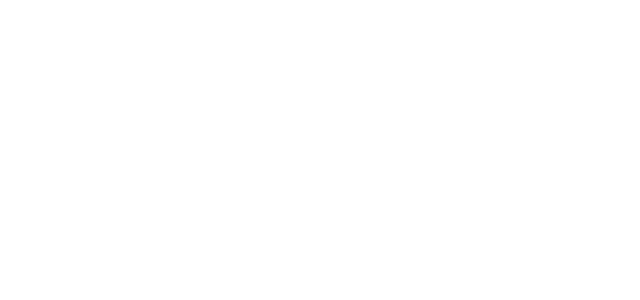
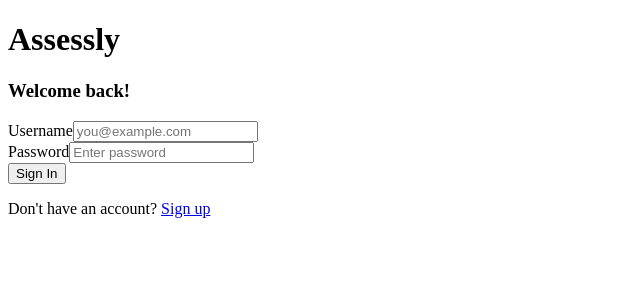
Before and after one commit to SatoruZati/Assessly, a React (Vite) app in the folder Client/: page / in a window 1280 px wide. Shown: the top 300 px of the page, without its empty margins (0-640 px from the left). Built offline with nearby package versions, Linux system fonts and the light colour scheme.

Commit message:
Update: Added Login Page (functionality and skeleton)

```diff
--- a/Client/package.json
+++ b/Client/package.json
@@ -11,8 +11,11 @@
   },
   "dependencies": {
     "@tailwindcss/vite": "^4.1.4",
+    "axios": "^1.8.4",
+    "lucide-react": "^0.492.0",
     "react": "^19.0.0",
     "react-dom": "^19.0.0",
+    "react-router-dom": "^7.5.1",
     "tailwindcss": "^4.1.4"
   },
   "devDependencies": {
--- a/Client/src/App.tsx
+++ b/Client/src/App.tsx
@@ -1,13 +1,15 @@
-import { useState } from 'react'
-import './Global.css'
+import { BrowserRouter, Routes, Route } from "react-router-dom"
+import Login from './Pages/Login'
 
 function App() {
-  const [count, setCount] = useState(0)
 
   return (
-    <>
+    <BrowserRouter>
+        <Routes>
+            {<Route path='/' element = {<Login/>}/>}
+        </Routes>
+    </BrowserRouter>
 
-    </>
   )
 }
 
--- /dev/null
+++ b/Client/src/Components/Input.tsx
@@ -0,0 +1,26 @@
+import React from 'react';
+
+interface InputProps {
+  label: string;
+  type: string;
+  placeholder: string;
+  inputRef: React.RefObject<HTMLInputElement | null>;
+}
+
+const Input: React.FC<InputProps> = ({ label, type, placeholder, inputRef }) => {
+  return (
+    <div className="mb-5">
+      <label className="block text-gray-700 text-sm font-bold mb-2" htmlFor={label}>
+        {label}
+      </label>
+      <input
+        ref={inputRef}
+        className="shadow-sm appearance-none border rounded-lg w-full py-3 px-4 text-gray-700 leading-tight focus:outline-none focus:ring-2 focus:ring-blue-500"
+        type={type}
+        placeholder={placeholder}
+      />
+    </div>
+  );
+};
+
+export default Input;
--- /dev/null
+++ b/Client/src/Pages/Login.tsx
@@ -0,0 +1,72 @@
+import { useRef } from "react";
+import { useNavigate } from "react-router-dom";
+import axios from "axios";
+import Input from "../Components/Input";
+
+const Login: React.FC = () => {
+  const usernameRef = useRef<HTMLInputElement>(null);
+  const passwordRef = useRef<HTMLInputElement>(null);
+  const navigate = useNavigate();
+
+  async function login() {
+    const username = usernameRef.current?.value;
+    const password = passwordRef.current?.value;
+
+    if (!username || !password) {
+      alert("Please fill in all fields.");
+      return;
+    }
+
+    try {
+      const response = await axios.post("http://localhost:3000/api/v1/signin", {
+        username: username,
+        password: password,
+      });
+      alert("Login Successful!");
+      localStorage.setItem("token", response.data.token);
+
+      navigate("/home");
+    } catch (error: any) {
+      console.error(error);
+      if (error.response && error.response.status === 401) {
+        alert("Login Failed: Invalid credentials!");
+      } else {
+        alert("Login Failed: An unexpected error occurred.");
+      }
+    }
+  }
+
+  return (
+    <div>
+      <div>
+        <h1>Assessly</h1>
+        <h3>Welcome back!</h3>
+
+        <form
+          onSubmit={(e) => {
+            e.preventDefault();
+            login();
+          }}
+        >
+          <Input label="Username" type="email" placeholder="you@example.com" inputRef={usernameRef} />
+          <Input label="Password" type="password" placeholder="Enter password" inputRef={passwordRef} />
+
+          <button type="submit">
+            Sign In
+          </button>
+        </form>
+
+        <div>
+          <p>
+            Don't have an account?{" "}
+            <a href="/signup">
+              Sign up
+            </a>
+          </p>
+        </div>
+      </div>
+    </div>
+  );
+};
+
+export default Login;
```
Also changed, not shown: 1 other file (tests, documents, lock files or other folders).
